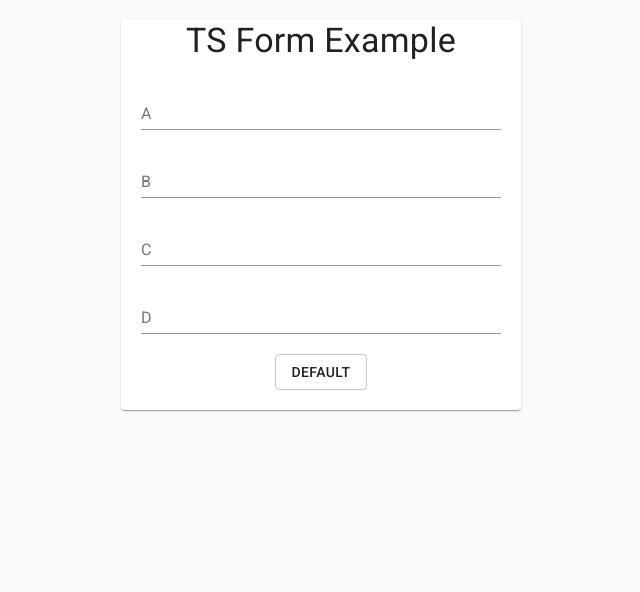
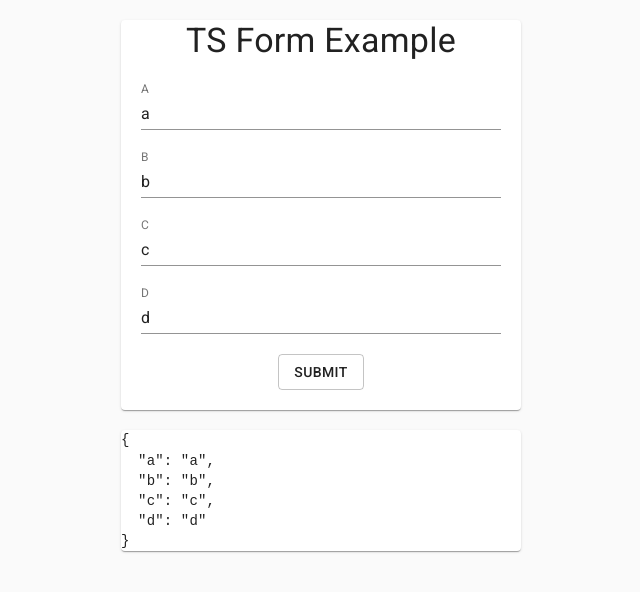
Before and after one commit to teamx10/ts, a React (Create React App) app: page / in a window 1280 px wide. Shown: the top 592 px of the page, without its empty margins (319-959 px from the left). Built offline with nearby package versions, Linux system fonts and the light colour scheme.

Commit message:
Lesson1 State

```diff
--- a/src/App/App.tsx
+++ b/src/App/App.tsx
@@ -1,4 +1,4 @@
-import React from 'react';
+import React, {useState} from 'react';
 import './App.css';
 import {Button, makeStyles, Paper, TextField, Typography} from "@material-ui/core";
 
@@ -7,6 +7,11 @@ const useStyles = makeStyles((theme) => ({
     width: 400,
     margin: '20px auto',
     justifyContent: 'center',
+  },
+  PaperAll: {
+    width: 400,
+    margin: '20px auto',
+    textAlign: 'left'
   },
   Item: {
     margin: 20,
@@ -19,28 +24,38 @@ const useStyles = makeStyles((theme) => ({
 function App() {
   const classes = useStyles();
 
+  const [a, setA] = useState('a');
+  const [b, setB] = useState('b');
+  const [c, setC] = useState('c');
+  const [d, setD] = useState('d');
+
+  const [all, setAll] = useState({ a, b, c, d });
+
   return (
     <div className="App">
-      <form noValidate autoComplete="off">
+      <form noValidate autoComplete="off" onSubmit={(e) => {e.preventDefault();  setAll({a, b, c, d}); }}>
         <Paper className={classes.Paper}>
           <Typography variant="h4">TS Form Example</Typography>
           <div className={classes.Item}>
-            <TextField label="A" fullWidth />
+            <TextField label="A" fullWidth value={a} onChange={(e) => setA(e.target.value)} />
           </div>
           <div className={classes.Item}>
-            <TextField label="B" fullWidth />
+            <TextField label="B" fullWidth value={b} onChange={(e) => setB(e.target.value)} />
           </div>
           <div className={classes.Item}>
-            <TextField label="C" fullWidth />
+            <TextField label="C" fullWidth value={c} onChange={(e) => setC(e.target.value)} />
           </div>
           <div className={classes.Item}>
-            <TextField label="D" fullWidth />
+            <TextField label="D" fullWidth value={d} onChange={(e) => setD(e.target.value)} />
           </div>
           <div className={classes.Item}>
-            <Button variant="outlined" className={classes.Button}>Default</Button>
+            <Button variant="outlined" className={classes.Button} type="submit">Submit</Button>
           </div>
         </Paper>
       </form>
+      <Paper className={classes.PaperAll}>
+        <pre>{JSON.stringify(all, null, 2)}</pre>
+      </Paper>
     </div>
   );
 }
```
